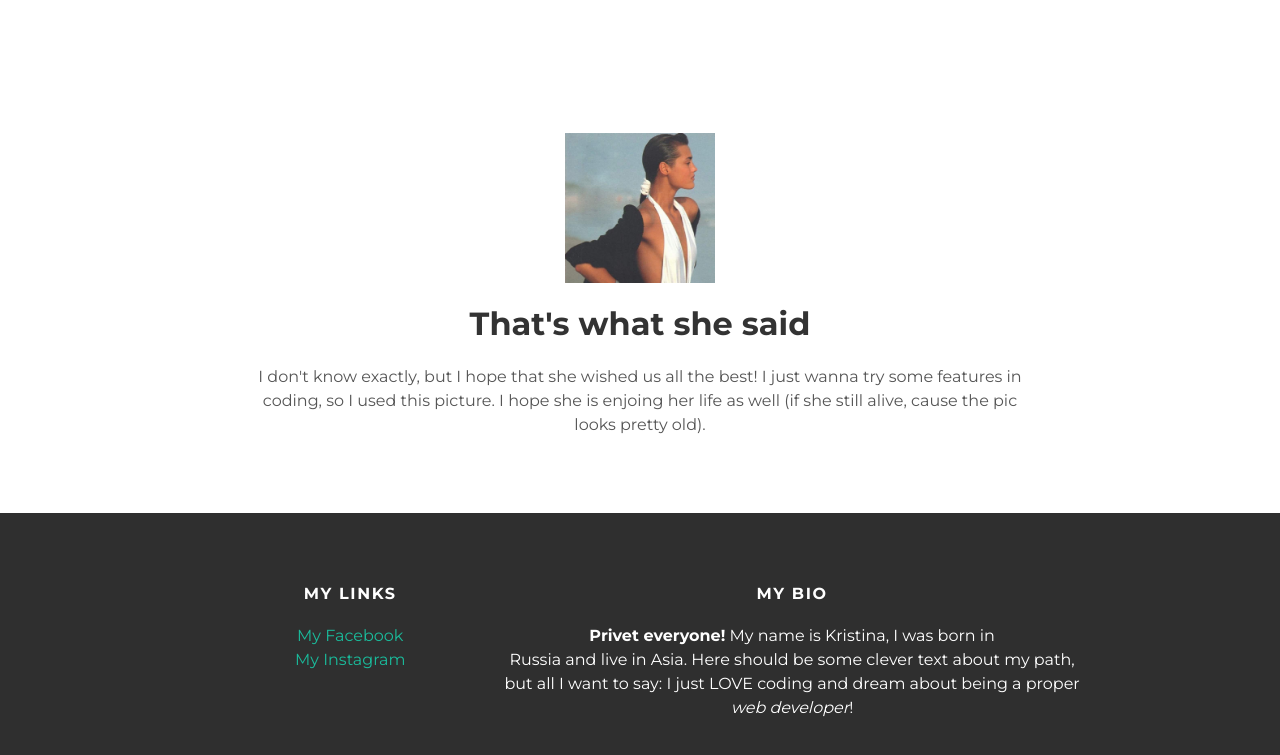
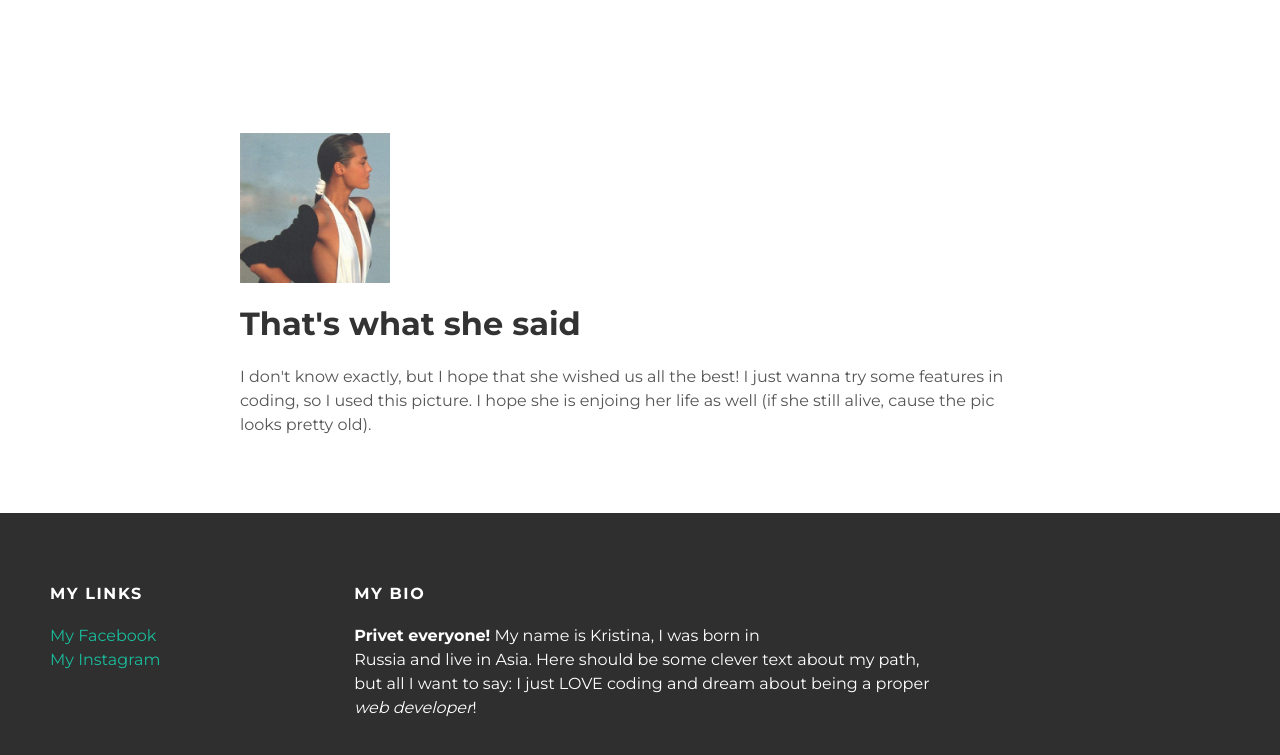
Before and after one commit to k1slorod/k1slorod.github.io, a plain HTML site: page about.html in a window 1280 px wide. Shown: the part 605-1360 px from the top of the page. Drawn offline with Linux system fonts and the light colour scheme.

Commit message:
Add files via upload

```diff
--- a/styles.css
+++ b/styles.css
@@ -43,7 +43,7 @@ body{
 
 #footer{
   background-color: #2f2f2f;
-  padding: 50px 0;
+  padding: 50px;
 }
 .column{
   min-width: 300px;
@@ -102,9 +102,7 @@ p{
   height: 150px;
   vertical-align: middle;
 }
-#about-content{
-  text-align: center;
-}
+
 .post-container:nth-child(even){
   background-color: #f2f2f2;
 }
```
